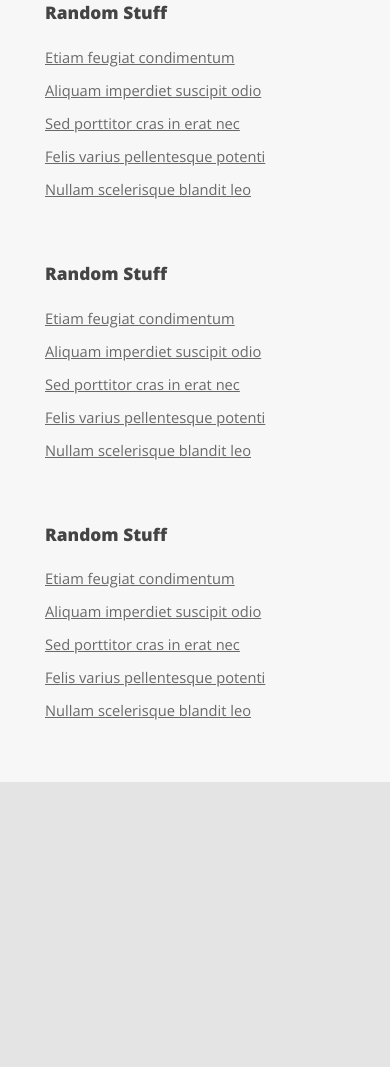
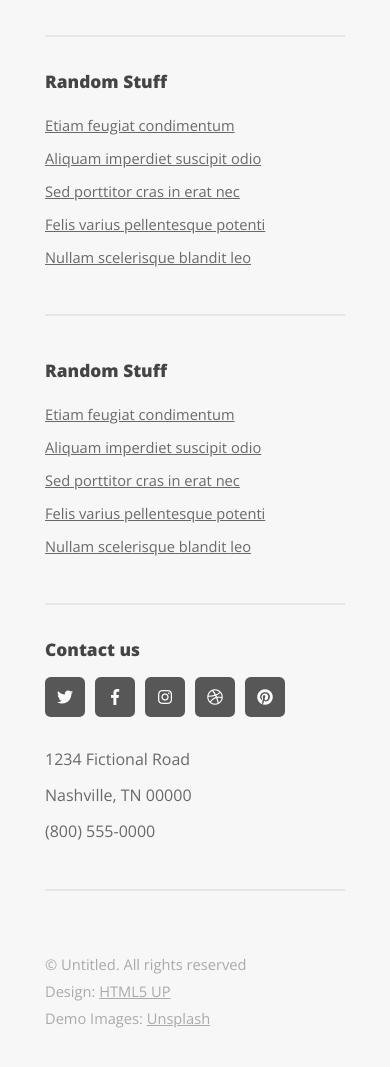
Before and after one commit to gumaty/verti, a website built with Parcel: page index.html in a window 390 px wide. Shown: the part 4183-5250 px from the top of the page. Before the commit the page ends 4965 px from the top, so only its background shows below. Built offline with nearby package versions, Linux system fonts and the light colour scheme.

Commit message:
final activities

```diff
--- a/index.html
+++ b/index.html
@@ -114,8 +114,14 @@
             </div>
             <div class="col-8">
                 <h2 class="main__hdl">So what's this all about?</h2>
-                <p class="main__txt">This is <strong>Verti</strong>, a free and fully responsive HTML5 site template by <a href="#" alt="">HTML5 UP</a>. Verti is released under the <a href="#" alt="">Creative Commons Attribution license</a>, so feel free to use it for any personal or commercial project you might have going on (just don't forget to credit us for the design!)</p>
-                <p class="main__txt">Phasellus quam turpis, feugiat sit amet ornare in, hendrerit in lectus. Praesent semper bibendum ipsum, et tristique augue fringilla eu. Vivamus id risus vel dolor auctor euismod quis eget mi. Etiam eu ante risus. Aliquam erat volutpat. Aliquam luctus mattis lectus sit amet phasellus quam turpis.</p>
+                <p class="main__txt">This is <strong>Verti</strong>, a free and fully responsive HTML5 site template by
+                    <a href="#" alt="">HTML5 UP</a>. Verti is released under the <a href="#" alt="">Creative Commons
+                        Attribution license</a>, so feel free to use it for any personal or commercial project you might
+                    have going on (just don't forget to credit us for the design!)</p>
+                <p class="main__txt">Phasellus quam turpis, feugiat sit amet ornare in, hendrerit in lectus. Praesent
+                    semper bibendum ipsum, et tristique augue fringilla eu. Vivamus id risus vel dolor auctor euismod
+                    quis eget mi. Etiam eu ante risus. Aliquam erat volutpat. Aliquam luctus mattis lectus sit amet
+                    phasellus quam turpis.</p>
                 <a href="#" class="main__btn">Continue Reading</a>
             </div>
         </div>
@@ -124,47 +130,68 @@
 
 <footer class="footer">
     <div class="footer__container">
+        <div class="row vertical">
+            <div class="col-6">
                 <div class="row">
-            <div class="col-3  box__limiter">
+                    <div class="col-6  box__limiter">
                         <section>
                             <h3 class="footer_hdl">Random Stuff</h3>
-                    <a href="" class="footer__link">Etiam feugiat condimentum</a>
-                    <a href="" class="footer__link">Aliquam imperdiet suscipit odio</a>
-                    <a href="" class="footer__link">Sed porttitor cras in erat nec</a>
-                    <a href="" class="footer__link">Felis varius pellentesque potenti</a>
-                    <a href="" class="footer__link">Nullam scelerisque blandit leo</a>
+                            <a href="#" class="footer__link">Etiam feugiat condimentum</a>
+                            <a href="#" class="footer__link">Aliquam imperdiet suscipit odio</a>
+                            <a href="#" class="footer__link">Sed porttitor cras in erat nec</a>
+                            <a href="#" class="footer__link">Felis varius pellentesque potenti</a>
+                            <a href="#" class="footer__link">Nullam scelerisque blandit leo</a>
                         </section>
                     </div>
-            <div class="col-3  box__limiter">
+                    <div class="col-6  box__limiter">
                         <section>
                             <h3 class="footer_hdl">Random Stuff</h3>
-                    <a href="" class="footer__link">Etiam feugiat condimentum</a>
-                    <a href="" class="footer__link">Aliquam imperdiet suscipit odio</a>
-                    <a href="" class="footer__link">Sed porttitor cras in erat nec</a>
-                    <a href="" class="footer__link">Felis varius pellentesque potenti</a>
-                    <a href="" class="footer__link">Nullam scelerisque blandit leo</a>
+                            <a href="#" class="footer__link">Etiam feugiat condimentum</a>
+                            <a href="#" class="footer__link">Aliquam imperdiet suscipit odio</a>
+                            <a href="#" class="footer__link">Sed porttitor cras in erat nec</a>
+                            <a href="#" class="footer__link">Felis varius pellentesque potenti</a>
+                            <a href="#" class="footer__link">Nullam scelerisque blandit leo</a>
                         </section>
                     </div>
-            <div class="col-3  box__limiter">
+                </div>
+            </div>
+            <div class="col-6">
+                <div class="row">
+                    <div class="col-6  box__limiter">
                         <section>
                             <h3 class="footer_hdl">Random Stuff</h3>
-                    <a href="" class="footer__link">Etiam feugiat condimentum</a>
-                    <a href="" class="footer__link">Aliquam imperdiet suscipit odio</a>
-                    <a href="" class="footer__link">Sed porttitor cras in erat nec</a>
-                    <a href="" class="footer__link">Felis varius pellentesque potenti</a>
-                    <a href="" class="footer__link">Nullam scelerisque blandit leo</a>
+                            <a href="#" class="footer__link">Etiam feugiat condimentum</a>
+                            <a href="#" class="footer__link">Aliquam imperdiet suscipit odio</a>
+                            <a href="#" class="footer__link">Sed porttitor cras in erat nec</a>
+                            <a href="#" class="footer__link">Felis varius pellentesque potenti</a>
+                            <a href="#" class="footer__link">Nullam scelerisque blandit leo</a>
                         </section>
                     </div>
-            <div class="col-3 box__limiter">
+                    <div class="col-6 box__limiter">
                         <section>
-                    <h3 class="footer_hdl">Random Stuff</h3>
-                    <a href="" class="footer__link">Etiam feugiat condimentum</a>
-                    <a href="" class="footer__link">Aliquam imperdiet suscipit odio</a>
-                    <a href="" class="footer__link">Sed porttitor cras in erat nec</a>
-                    <a href="" class="footer__link">Felis varius pellentesque potenti</a>
-                    <a href="" class="footer__link">Nullam scelerisque blandit leo</a>
+                            <h3 class="footer_hdl">Contact us</h3>
+                            <div class="footer__btn">
+                                <a href="#" class="btn__icon twitter"><i class="fab fa-twitter"></i></a>
+                                <a href="#" class="btn__icon facebook"><i class="fab fa-facebook-f"></i></a>
+                                <a href="#" class="btn__icon insta"><i class="fab fa-instagram"></i></a>
+                                <a href="#" class="btn__icon dribble"><i class="fab fa-dribbble"></i></a>
+                                <a href="#" class="btn__icon pinterest"><i class="fab fa-pinterest"></i></a>
+                            </div>
+                            <p>
+                                1234 Fictional Road<br>
+                                Nashville, TN 00000<br>
+                                (800) 555-0000
+                            </p>
+
                         </section>
                     </div>
+                </div>
+            </div>
+        </div>
+        <div class="copyright">
+            <p class="text">© Untitled. All rights reserved</p>
+            <p class="text middle">Design: <a href="#">HTML5 UP</a></p>
+            <p class="text">Demo Images: <a href="#">Unsplash</a></p>
         </div>
     </div>
 </footer>
--- a/scss/_footer.scss
+++ b/scss/_footer.scss
@@ -10,7 +10,12 @@
     .row {
       display: flex;
       gap: 40px;
-      .col-3 {
+      margin-bottom: 64px;
+      .row__container {
+        display: flex;
+        justify-content: space-between;
+      }
+      .col-6 {
         .footer_hdl {
           font-size: 21.6px;
           margin-bottom: 21.6px;
@@ -24,8 +29,57 @@
           color: #696969
         }
         p {
+          font-size: 16px;
+          line-height: 2.25em;
+          font-weight: 300;
+          color: #696969
+        }
+        .footer__btn {
+          display: flex;
+          justify-content: flex-start;
+          gap: 10px;
+          margin-bottom: 24px;
+          .btn__icon {
+            display: flex;
+            justify-content: center;
+            align-items: center;
+            text-decoration: none;
+            width: 40px;
+            height: 40px;
+            background-color: #222222;
+            color: white;
+            padding: 0;
+            opacity: 0.75;
+            border-radius: 0.35em;
+            transition: all .25s ease-in-out;
 
+            &.fa-twitter {
+
+            }
+
+            &:hover {
+              opacity: 0.5;
+            }
+          }
         }
+
+      }
+    }
+    .copyright {
+      display: flex;
+      justify-content: center;
+      font-size:16px;
+      color: #aaaaaa;
+
+    }
+    .text {
+      padding: 5px 20px;
+      &.middle {
+        border-left: 2px solid #aaaaaa3a;
+        border-right: 2px solid #aaaaaa3a;
+      }
+      a {
+        color: #aaaaaa;
       }
     }
   }
@@ -39,7 +93,7 @@
       width: $size-width960;
       .row {
         gap: 25px;
-        .col-3 {
+        .col-6 {
           .footer_hdl {
             font-size: 19.8px;
             margin-bottom: 1em;
@@ -60,11 +114,18 @@
 @media (max-width: 980px) {
 
   .footer {
-    padding: 40px 30px;
+    padding: 90px 30px 40px 30px;
     .footer__container {
       width: 90%;
       .row {
-        .col-3 {
+        margin-bottom: 20px;
+
+        &.vertical{
+          display: flex;
+          flex-direction: column;
+          margin-bottom: 40px;
+        }
+        .col-6 {
 
           &.box__limiter {
             .footer_hdl {
@@ -81,6 +142,21 @@
 
         }
       }
+      .copyright {
+        flex-direction: column;
+        align-items: center;
+        font-size:14.6667px;
+
+      }
+      .text {
+        padding: 8px 20px;
+        &.middle {
+          border: none;
+        }
+        a {
+          color: #aaaaaa;
+        }
+      }
     }
   }
 
@@ -93,23 +169,53 @@
       width: 100%;
       margin: 0;
       padding: 15px;
+
       .row {
+        margin-bottom: 0;
         flex-direction: column;
-        gap: 58.6667px;
-        .col-3 {
+        //gap: 58.6667px;
+
+        .col-6 {
+          margin-bottom: 10px;
+          section {
+            margin-bottom: 40px;
+          }
+
+          &.box__limiter {
+            border-bottom: 2px solid #aaaaaa3a;
+          }
+
           .footer_hdl {
             font-size: 17.3333px;
             margin-bottom: 1em;
           }
+
           .footer__link {
 
           }
+
           p {
 
           }
         }
       }
+
+      .copyright {
+        align-items: flex-start;
+
+      }
+
+      .text {
+        padding: 5px 0;
+
+        &.middle {
+          border: none;
+        }
+
+        a {
+          color: #aaaaaa;
+        }
+      }
     }
   }
-
 }
--- a/scss/_hero.scss
+++ b/scss/_hero.scss
@@ -95,7 +95,7 @@
             position: relative;
             content: "\f0a9";
             font-family: 'Font Awesome 5 Free', sans-serif;
-            font-weight: 400;
+            font-weight: 900;
             margin-right: 10px;
           }
         }
```
Lines whose indentation alone changed are shown as unchanged.
